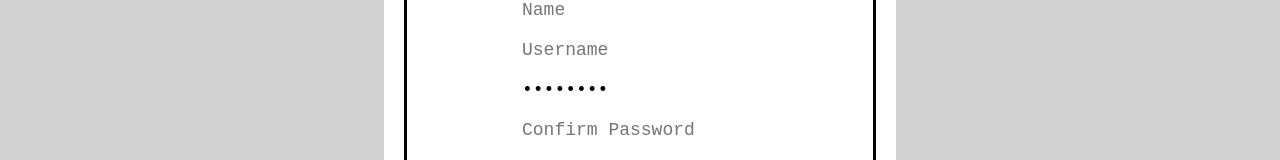
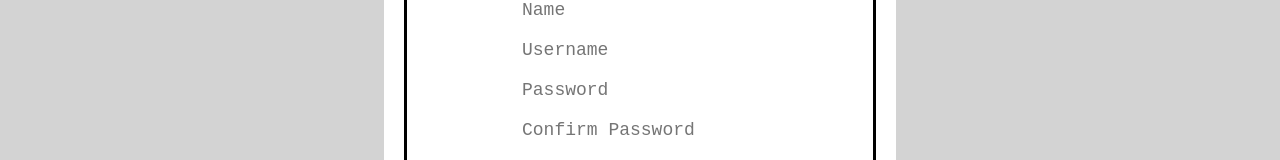
Before and after one commit to BeauCurnow/IS590R-Group2UI, a React (Create React App) app: page /register in a window 1280 px wide. Shown: the part 169-329 px from the top of the page. Built offline with nearby package versions, Linux system fonts and the light colour scheme.

Commit message:
fixed register page

```diff
--- a/src/pages/register.tsx
+++ b/src/pages/register.tsx
@@ -7,7 +7,7 @@ import Title from "../components/title";
 function Register() {
   const [name, setName] = React.useState("");
   const [username, setUsername] = React.useState("");
-  const [password, setPassword] = React.useState("password");
+  const [password, setPassword] = React.useState("");
   const [confirmPassword, setConfirmPassword] = React.useState("");
   const [email, setEmail] = React.useState("");
   const [registering, setRegistering] = React.useState(false);
```
